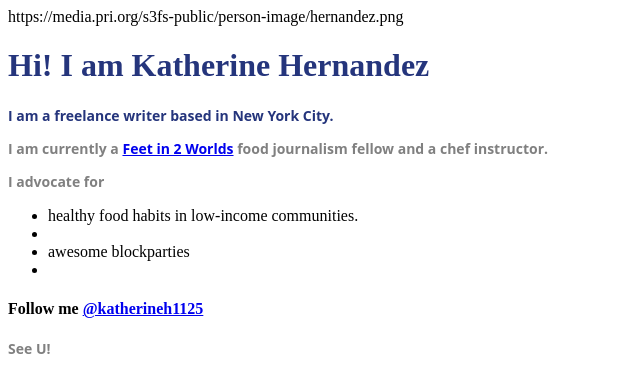
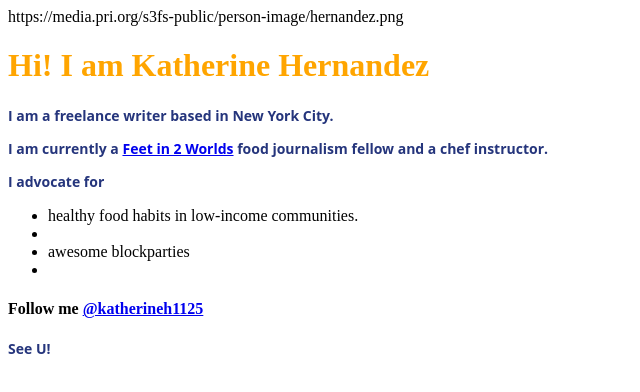
Before and after one commit to KatherineHernandez1125/kathernandez.github.io, a plain HTML site: page index.html in a window 1280 px wide. Shown: the whole page, without its empty margins (0-640 px from the left). Drawn offline with Linux system fonts and the light colour scheme.

Commit message:
Update style.css

```diff
--- a/css/style.css
+++ b/css/style.css
@@ -9,7 +9,7 @@ body {color: grey ;
       background-color: #F5F5DC
 }
 
-h1 {color: #25357c ;
+h1 {color: orange ;
   font-family: 'font-family: 'Playfair Display', serif;
   font-size: 50px;
   font weight: "bold";
@@ -33,7 +33,7 @@ font-size: 14px;
 
 p {font-size: 14px;
   font-family: 'Open Sans', sans-serif;
-  color: grey;
+  color: #25357c;
   font-weight: bold
 }
 
```
